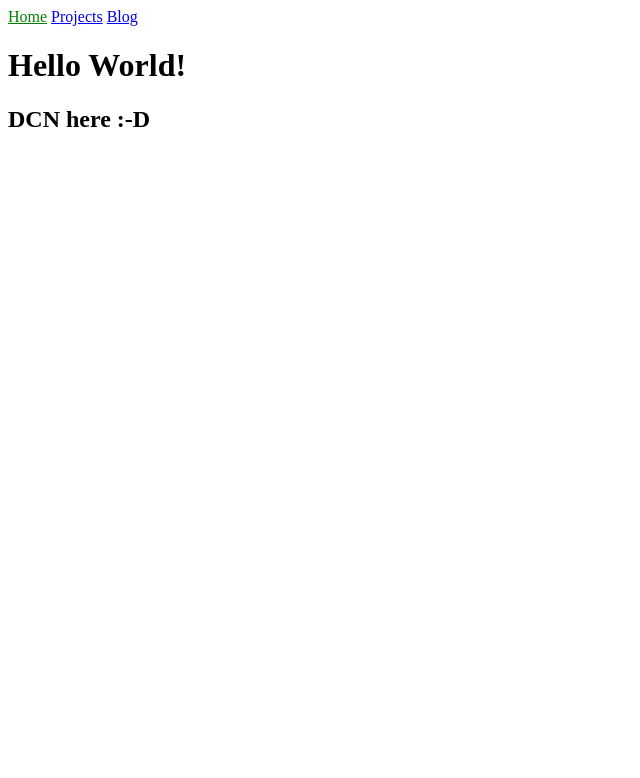
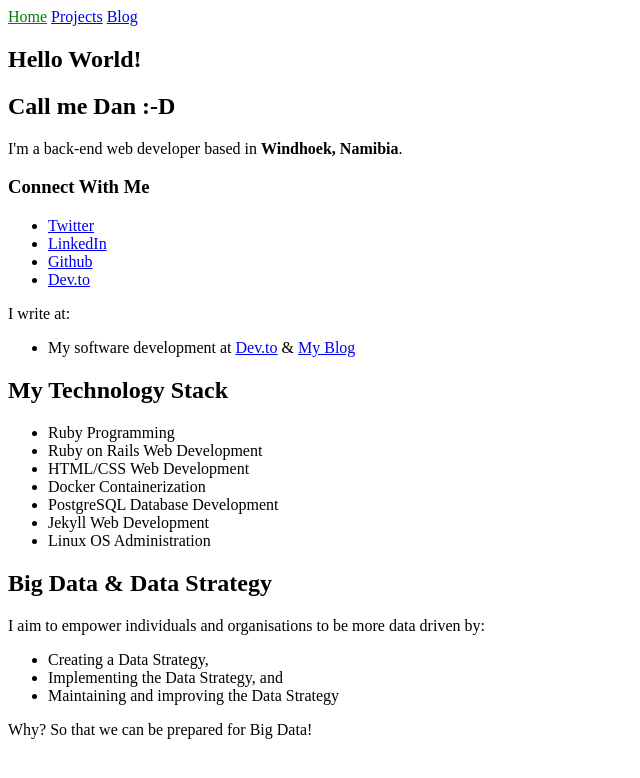
Before and after one commit to otherdcn/otherdcn.github.io, a Jekyll site: the page built from index.html, in a window 1280 px wide. Shown: the top 778 px of the page, without its empty margins (0-640 px from the left). Built offline with Jekyll 4.4.1, drawn with Linux system fonts in a browser that asks for light colours.

Commit message:
Add more informational content to homepage

```diff
--- a/index.html
+++ b/index.html
@@ -3,5 +3,47 @@
 title: DCN | Software Developer | Big Data | Data Strategy
 ---
 
-<h1>Hello World!</h1>
-<h2>DCN here :-D</h2>
+<section>
+  <h1>Hello World!</h1>
+  <h2>Call me Dan :-D</h2>
+
+  <p>I'm a back-end web developer based in <strong>Windhoek, Namibia</strong>.</p>
+
+  <h3>Connect With Me</h3>
+  <ul>
+    <li><a href="https://twitter.com/OtherDCN" target="_blank">Twitter</a></li>
+    <li><a href="https://www.linkedin.com/in/dan-c-ntwari/" target="_blank">LinkedIn</a></li>
+    <li><a href="https://github.com/otherdcn" target="_blank">Github</a></li>
+    <li><a href="https://dev.to/other_dcn" target="_blank">Dev.to</a></li>
+  </ul>
+
+  <p>I write at:</p>
+  <ul>
+    <li>My software development at <a href="https://dev.to/other_dcn" target="_blank">Dev.to</a> & <a href="https://www.dancntwari.com/blog.html">My Blog</a></li>
+  </ul>
+</section>
+
+<section>
+  <h1>My Technology Stack</h1>
+  <ul>
+    <li>Ruby Programming</li>
+    <li>Ruby on Rails Web Development</li>
+    <li>HTML/CSS Web Development</li>
+    <li>Docker Containerization</li>
+    <li>PostgreSQL Database Development</li>
+    <li>Jekyll Web Development</li>
+    <li>Linux OS Administration</li>
+  </ul>
+</section>
+
+<section>
+  <h1>Big Data & Data Strategy</h1>
+  <p>I aim to empower individuals and organisations to be more data driven by:</p>
+  <ul>
+    <li>Creating a Data Strategy,</li>
+    <li>Implementing the Data Strategy, and</li>
+    <li>Maintaining and improving the Data Strategy</li>
+  </ul>
+
+  <p>Why? So that we can be prepared for Big Data!</p>
+</section>
```
